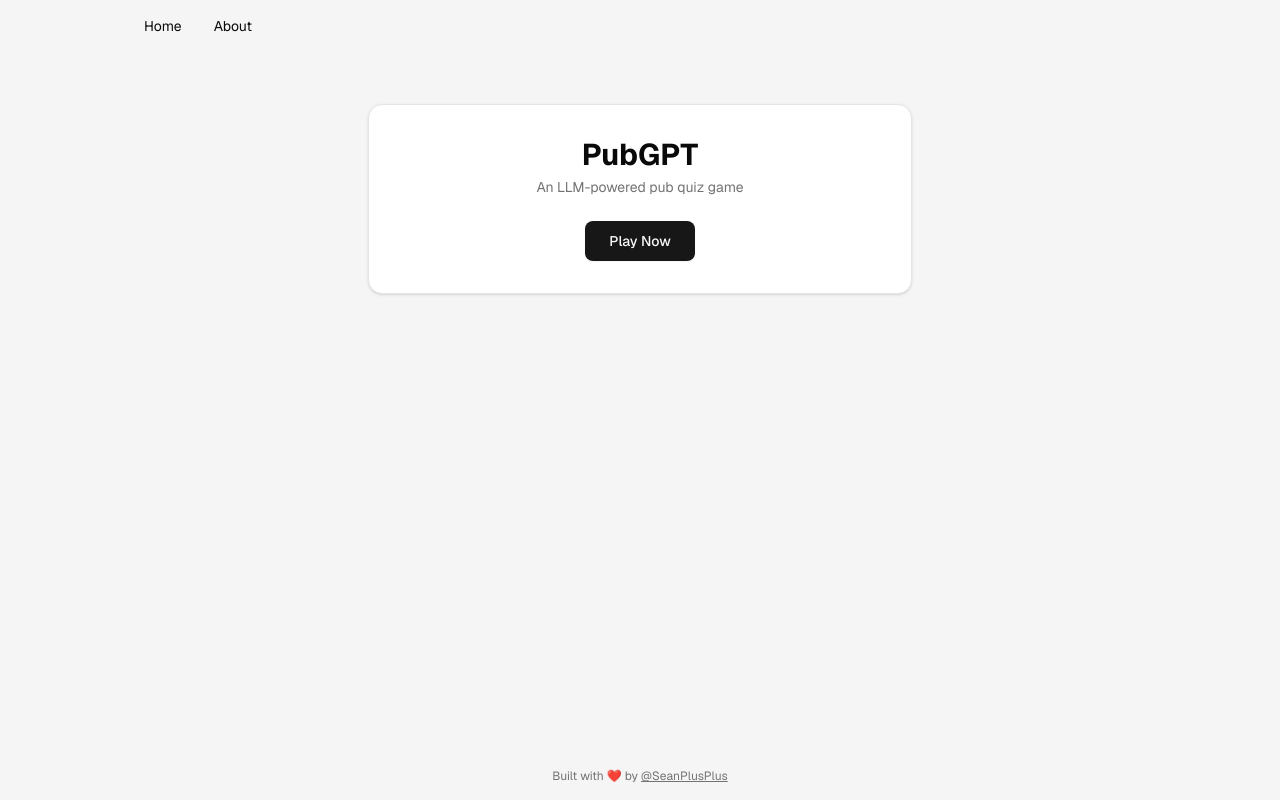
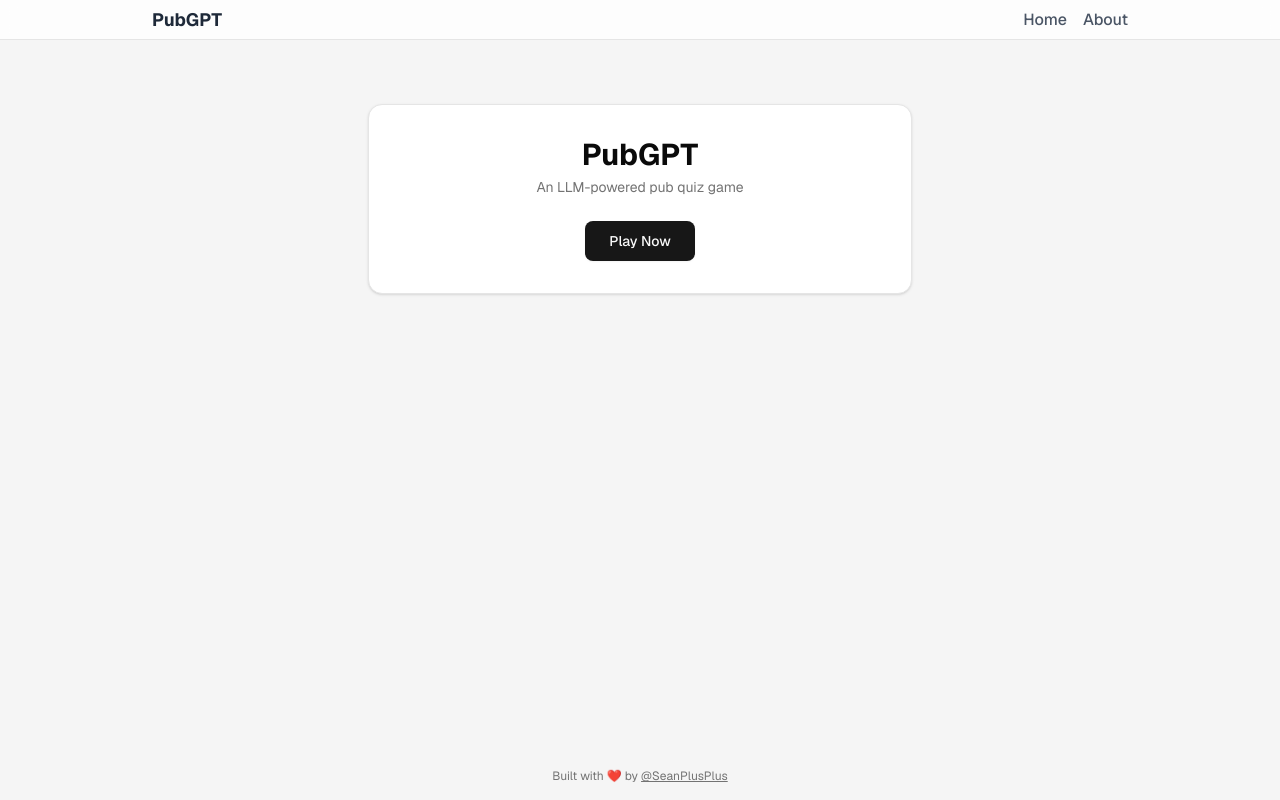
Before and after one commit to SeanPlusPlus/pubgpt, a Next.js app: page / in a window 1280 px wide. Built offline with nearby package versions, Linux system fonts and the light colour scheme.

Commit message:
nav designs

```diff
--- a/components/SiteNav.tsx
+++ b/components/SiteNav.tsx
@@ -2,14 +2,25 @@
 
 export function SiteNav() {
   return (
-    <nav className="row-start-1 w-full text-sm">
-      <div className="max-w-screen-lg mx-auto px-4 mt-4 flex gap-8">
-        <a href="/" className="hover:underline">
-          Home
+    <nav className="w-full bg-white/80 backdrop-blur border-b border-border">
+      <div className="max-w-screen-lg mx-auto px-6 h-10 flex items-center justify-between">
+        <a
+          href="/"
+          className="text-lg font-bold text-gray-800 hover:text-primary transition-colors"
+        >
+          PubGPT
         </a>
-        <a href="/about" className="hover:underline">
-          About
-        </a>
+        <div className="flex gap-4">
+          <a href="/" className="text-gray-600 hover:text-gray-900 font-medium transition-colors">
+            Home
+          </a>
+          <a
+            href="/about"
+            className="text-gray-600 hover:text-gray-900 font-medium transition-colors"
+          >
+            About
+          </a>
+        </div>
       </div>
     </nav>
   )
```
